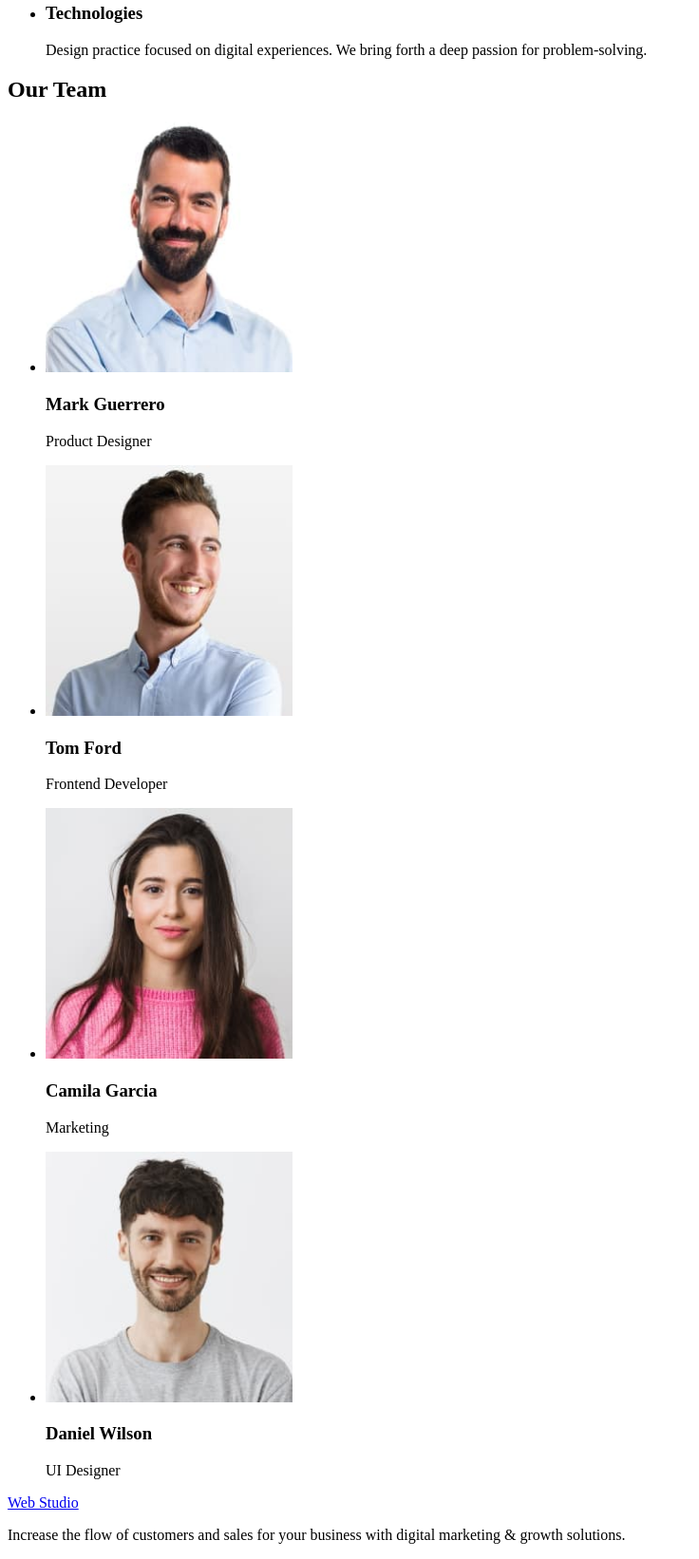
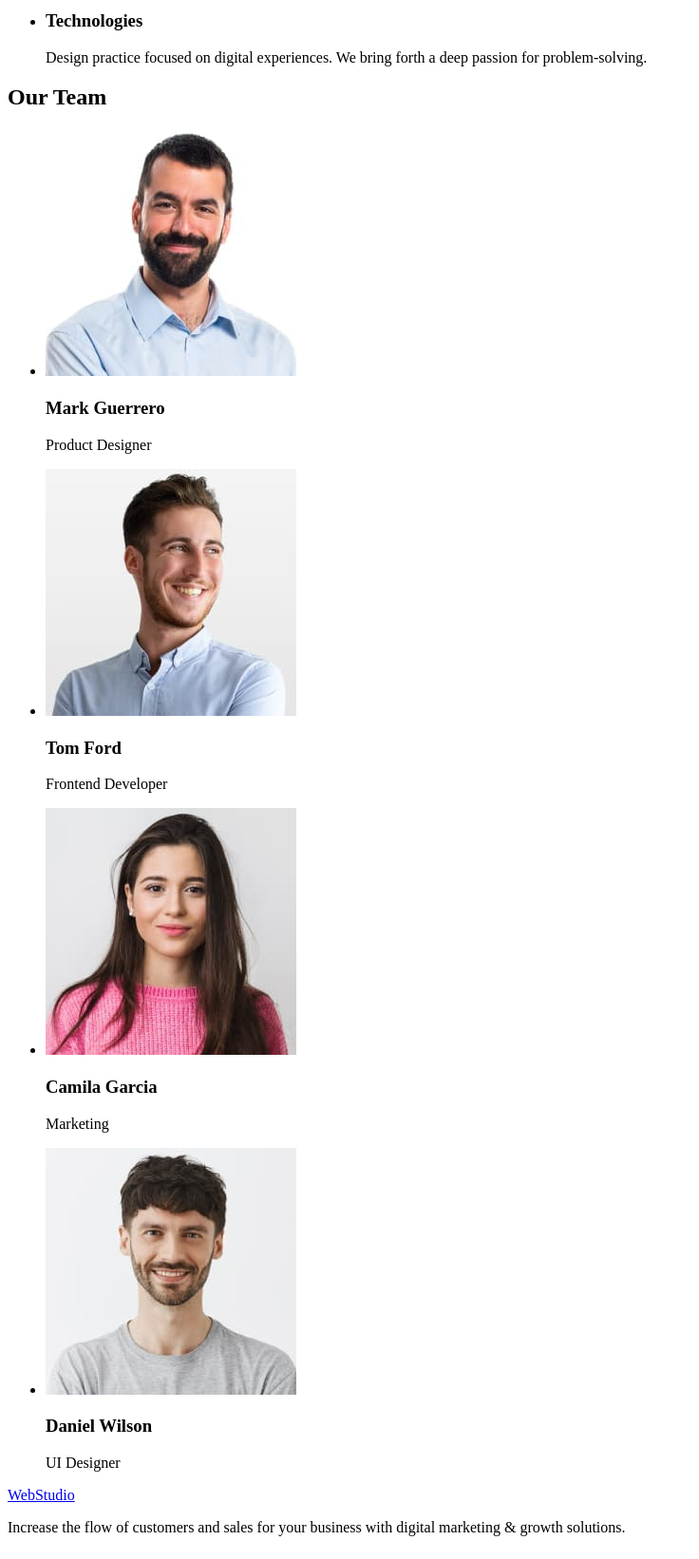
Before and after one commit to NazarPrymak/goit-markup-hw-01, a plain HTML site: page index.html in a window 1280 px wide. Shown: the part 476-2118 px from the top of the page at 95% size, without its empty margins (0-736 px from the left). Drawn offline with Linux system fonts and the light colour scheme.

Commit message:
commit message

```diff
--- a/index.html
+++ b/index.html
@@ -8,10 +8,8 @@
   <body>
     <header>
       <nav>
+        <a href="./index.html">WebStudio</a>
         <ul>
-          <li>
-            <a href="#">Web Studio</a>
-          </li>
           <li>
             <a href="#">Studio</a>
           </li>
@@ -28,7 +26,7 @@
           <li>
             <a href="mailto:info@devstudio.com">info@devstudio.com</a>
           </li>
-          <li><a href="tel:+11(000)1111111">+11 (000) 111-11-11</a></li>
+          <li><a href="tel:+110001111111">+11 (000) 111-11-11</a></li>
         </ul>
       </address>
     </header>
@@ -38,6 +36,7 @@
         <button type="button">Order Service</button>
       </section>
       <section>
+        <h2 hidden="">Our advantages</h2>
         <ul>
           <li>
             <h3>Strategy</h3>
@@ -73,54 +72,34 @@
         <h2>Our Team</h2>
         <ul>
           <li>
-            <img
-              src="./images/imgMark.jpg"
-              alt="Mark Guerrero"
-              width="260px"
-              height="264px"
-            />
+            <img src="./images/imgMark.jpg" alt="Mark Guerrero" width="264" />
             <h3>Mark Guerrero</h3>
             <p>Product Designer</p>
           </li>
           <li>
-            <img
-              src="./images/imgTom.jpg"
-              alt="Tom Ford"
-              width="260px"
-              height="264px"
-            />
+            <img src="./images/imgTom.jpg" alt="Tom Ford" width="264" />
             <h3>Tom Ford</h3>
             <p>Frontend Developer</p>
           </li>
           <li>
-            <img
-              src="./images/imgCamila.jpg"
-              alt="Camila Garcia"
-              width="260px"
-              height="264px"
-            />
+            <img src="./images/imgCamila.jpg" alt="Camila Garcia" width="264" />
             <h3>Camila Garcia</h3>
             <p>Marketing</p>
           </li>
           <li>
-            <img
-              src="./images/imgDaniel.jpg"
-              alt="Daniel Wilson"
-              width="260px"
-              height="264px"
-            />
+            <img src="./images/imgDaniel.jpg" alt="Daniel Wilson" width="264" />
             <h3>Daniel Wilson</h3>
             <p>UI Designer</p>
           </li>
         </ul>
       </section>
-      <footer>
-        <a href="#">Web Studio</a>
-        <p>
-          Increase the flow of customers and sales for your business with
-          digital marketing & growth solutions.
-        </p>
-      </footer>
     </main>
+    <footer>
+      <a href="./index.html">WebStudio</a>
+      <p>
+        Increase the flow of customers and sales for your business with digital
+        marketing & growth solutions.
+      </p>
+    </footer>
   </body>
 </html>
```
